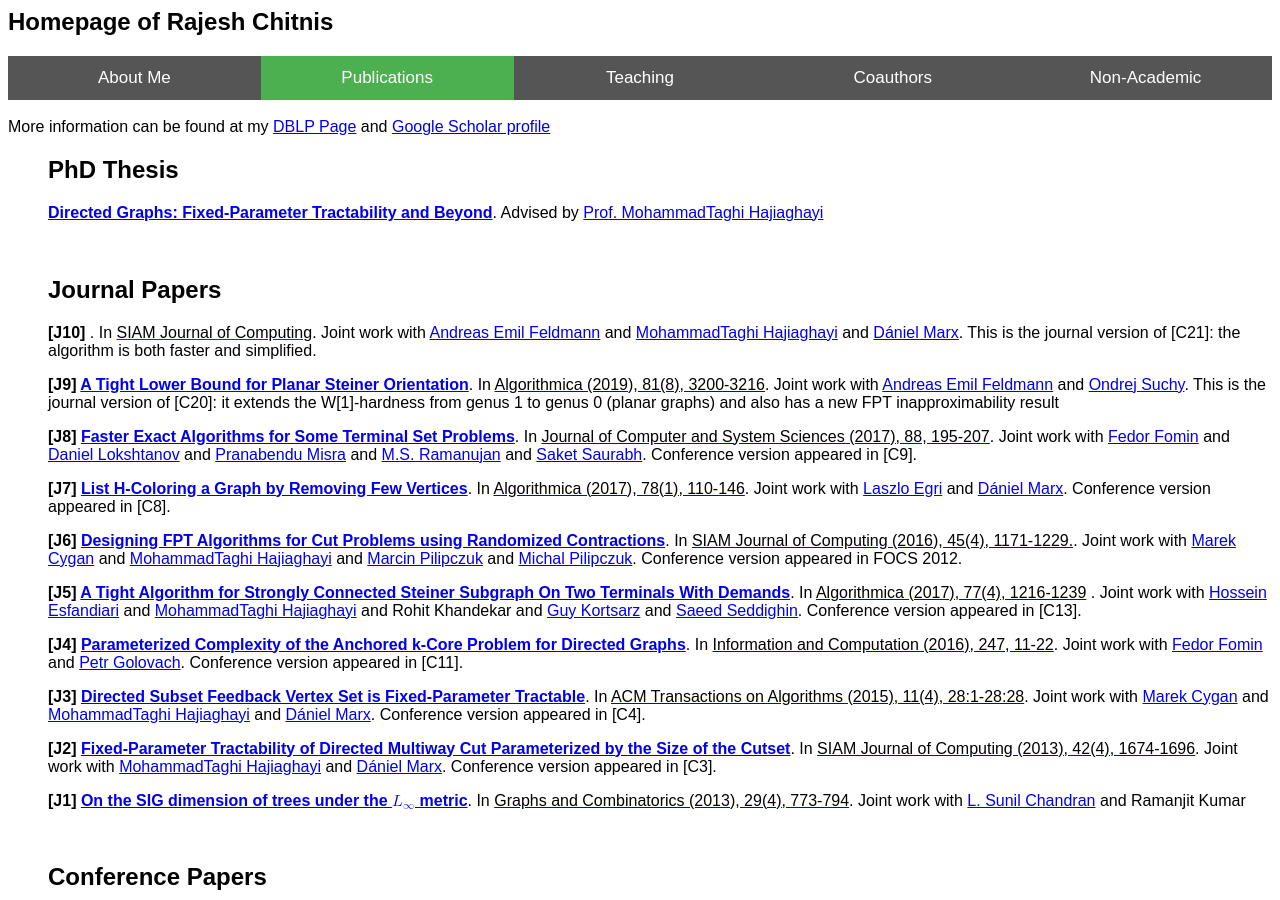
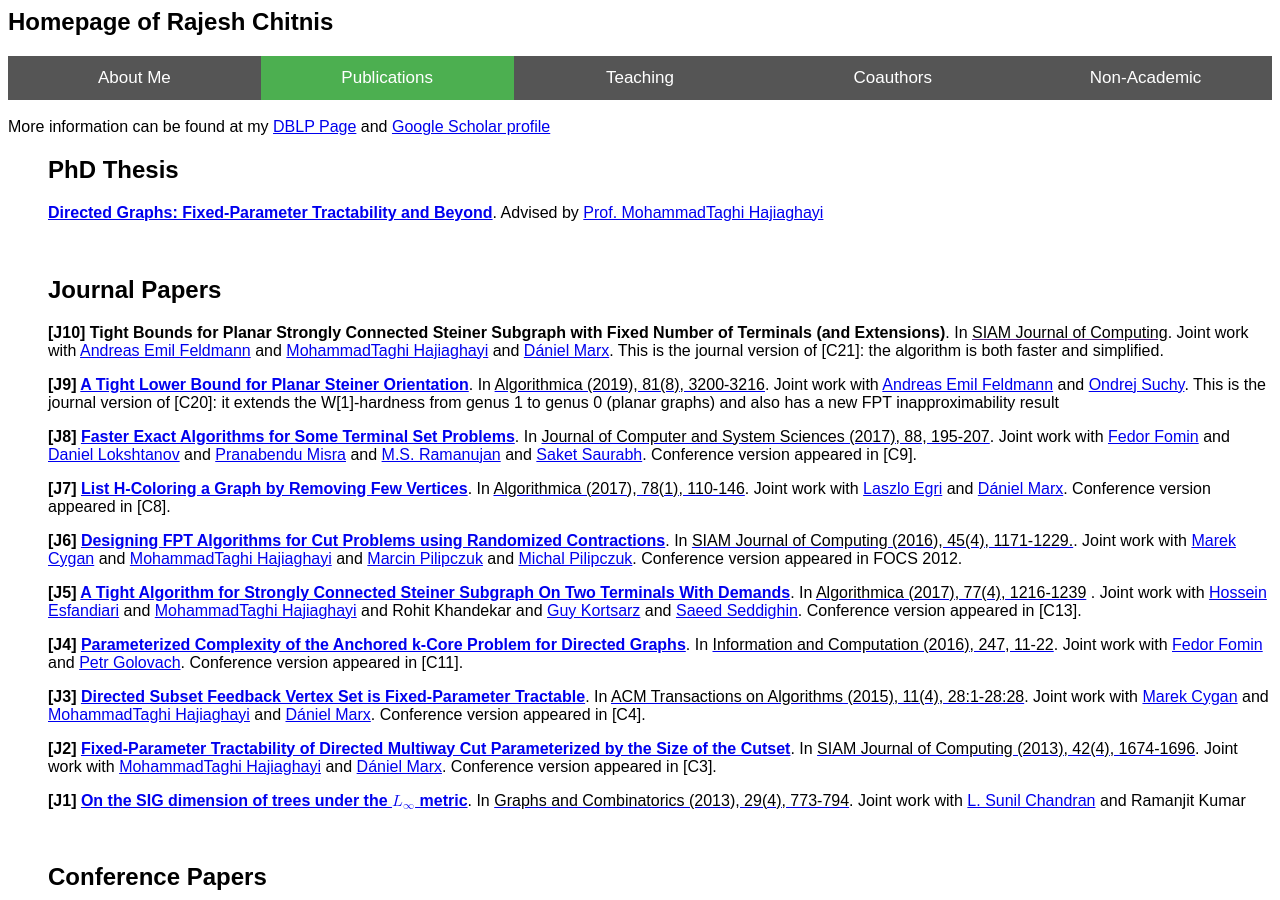
Before and after one commit to rajeshchitnis/rajeshchitnis.github.io, a Jekyll site: the page publications.html, which Jekyll copies as it is, in a window 1280 px wide and 900 px high. Built offline with Jekyll 4.4.1, drawn with Linux system fonts in a browser that asks for light colours.

Commit message:
Update publications.html

```diff
--- a/publications.html
+++ b/publications.html
@@ -107,7 +107,7 @@
 <h2>Journal Papers
 </h2>
 
-<p class="p7"><font color = "black"><b>[J10] </b>. In <a href=""><FONT COLOR=black>SIAM Journal of Computing</a>. Joint work with <a href="https://sites.google.com/site/aefeldmann/home">Andreas Emil Feldmann</a> and <a href="http://www.cs.umd.edu/~hajiagha/">MohammadTaghi Hajiaghayi</a> and <a href="http://www.cs.bme.hu/~dmarx/">D&aacute;niel Marx</a>. This is the journal version of [C21]: the algorithm is both faster and simplified.</p>
+<p class="p7"><font color = "black"><b>[J10] Tight Bounds for Planar Strongly Connected Steiner Subgraph with Fixed Number of Terminals (and Extensions)</b>. In <a href=""><FONT COLOR=black>SIAM Journal of Computing</a>. Joint work with <a href="https://sites.google.com/site/aefeldmann/home">Andreas Emil Feldmann</a> and <a href="http://www.cs.umd.edu/~hajiagha/">MohammadTaghi Hajiaghayi</a> and <a href="http://www.cs.bme.hu/~dmarx/">D&aacute;niel Marx</a>. This is the journal version of [C21]: the algorithm is both faster and simplified.</p>
 <p class="p3"></p>
 
 
```
